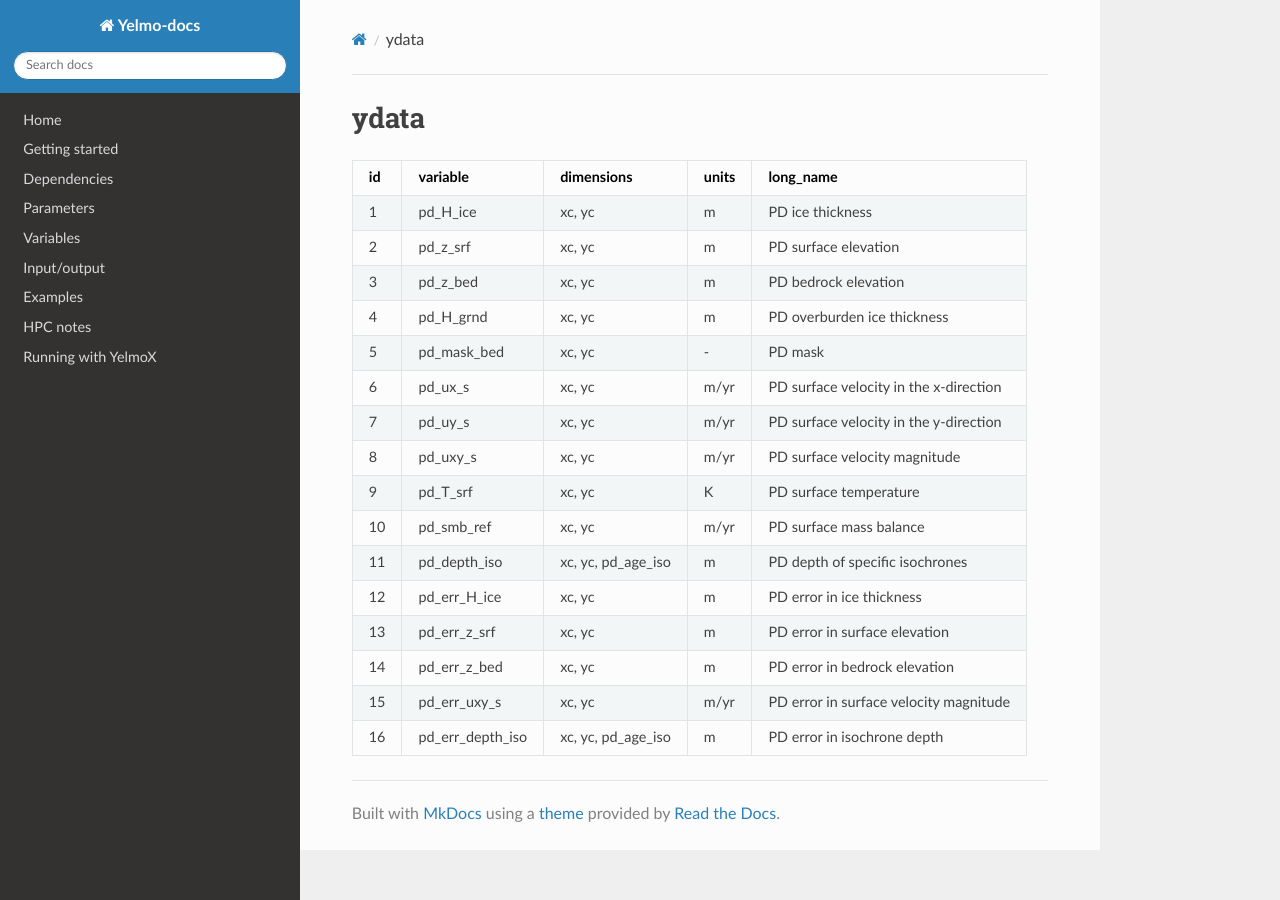
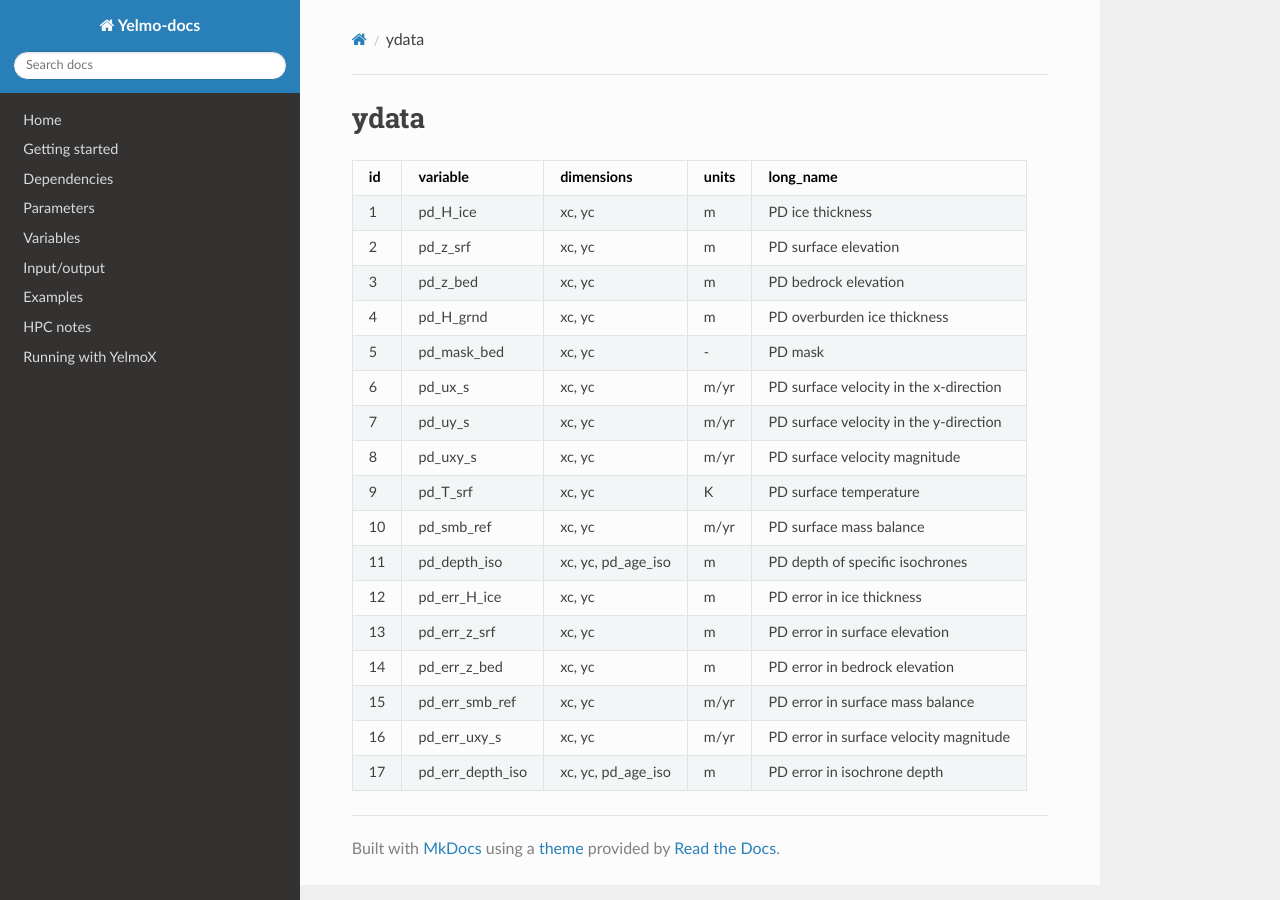
Before and after one commit to palma-ice/yelmo-docs, an MkDocs documentation site: the page built from docs/yelmo-variables-ydata.md, in a window 1280 px wide. Built offline with MkDocs 1.6.1, drawn with Linux system fonts in a browser that asks for light colours; nearby versions of some CDN libraries.

Commit message:
Added variable pd_err_smb_ref to io.

```diff
--- a/docs/yelmo-variables-ydata.md
+++ b/docs/yelmo-variables-ydata.md
@@ -2,19 +2,20 @@
 
 | id | variable          | dimensions          | units       | long_name                                     |
 |----|-------------------|---------------------|-------------|-----------------------------------------------|
-|  1 | pd_H_ice          | xc, yc              | m           | PD ice thickness                            |
-|  2 | pd_z_srf          | xc, yc              | m           | PD surface elevation                        |
-|  3 | pd_z_bed          | xc, yc              | m           | PD bedrock elevation                        |
-|  4 | pd_H_grnd         | xc, yc              | m           | PD overburden ice thickness                 |
-|  5 | pd_mask_bed       | xc, yc              | -           | PD mask                                     |
-|  6 | pd_ux_s           | xc, yc              | m/yr        | PD surface velocity in the x-direction      |
-|  7 | pd_uy_s           | xc, yc              | m/yr        | PD surface velocity in the y-direction      |
-|  8 | pd_uxy_s          | xc, yc              | m/yr        | PD surface velocity magnitude               |
-|  9 | pd_T_srf          | xc, yc              | K           | PD surface temperature                      |
-| 10 | pd_smb_ref        | xc, yc              | m/yr        | PD surface mass balance                     |
-| 11 | pd_depth_iso      | xc, yc, pd_age_iso  | m           | PD depth of specific isochrones             |
-| 12 | pd_err_H_ice      | xc, yc              | m           | PD error in ice thickness                   |
-| 13 | pd_err_z_srf      | xc, yc              | m           | PD error in surface elevation               |
-| 14 | pd_err_z_bed      | xc, yc              | m           | PD error in bedrock elevation               |
-| 15 | pd_err_uxy_s      | xc, yc              | m/yr        | PD error in surface velocity magnitude      |
-| 16 | pd_err_depth_iso  | xc, yc, pd_age_iso  | m           | PD error in isochrone depth                 |
+|  1 | pd_H_ice          | xc, yc              | m           | PD ice thickness                              |
+|  2 | pd_z_srf          | xc, yc              | m           | PD surface elevation                          |
+|  3 | pd_z_bed          | xc, yc              | m           | PD bedrock elevation                          |
+|  4 | pd_H_grnd         | xc, yc              | m           | PD overburden ice thickness                   |
+|  5 | pd_mask_bed       | xc, yc              | -           | PD mask                                       |
+|  6 | pd_ux_s           | xc, yc              | m/yr        | PD surface velocity in the x-direction        |
+|  7 | pd_uy_s           | xc, yc              | m/yr        | PD surface velocity in the y-direction        |
+|  8 | pd_uxy_s          | xc, yc              | m/yr        | PD surface velocity magnitude                 |
+|  9 | pd_T_srf          | xc, yc              | K           | PD surface temperature                        |
+| 10 | pd_smb_ref        | xc, yc              | m/yr        | PD surface mass balance                       |
+| 11 | pd_depth_iso      | xc, yc, pd_age_iso  | m           | PD depth of specific isochrones               |
+| 12 | pd_err_H_ice      | xc, yc              | m           | PD error in ice thickness                     |
+| 13 | pd_err_z_srf      | xc, yc              | m           | PD error in surface elevation                 |
+| 14 | pd_err_z_bed      | xc, yc              | m           | PD error in bedrock elevation                 |
+| 15 | pd_err_smb_ref    | xc, yc              | m/yr        | PD error in surface mass balance              |
+| 16 | pd_err_uxy_s      | xc, yc              | m/yr        | PD error in surface velocity magnitude        |
+| 17 | pd_err_depth_iso  | xc, yc, pd_age_iso  | m           | PD error in isochrone depth                   |
```
